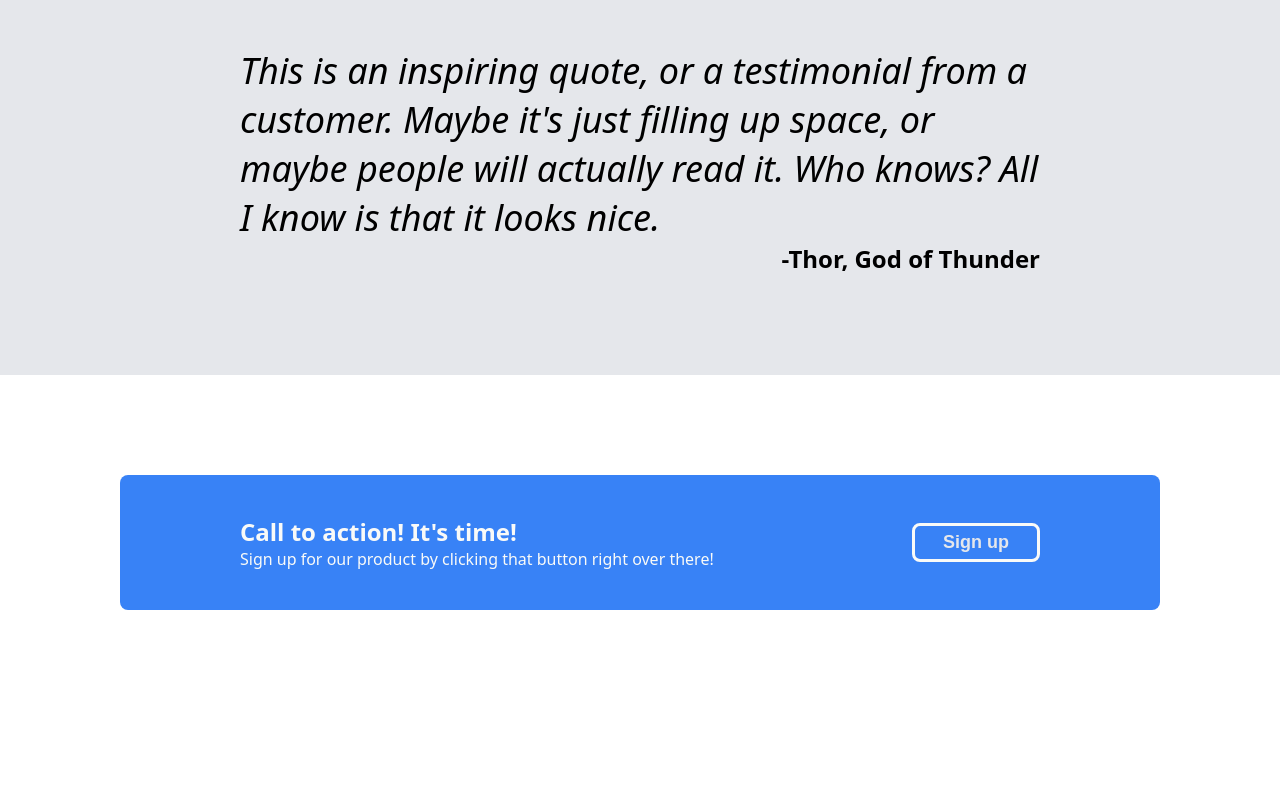
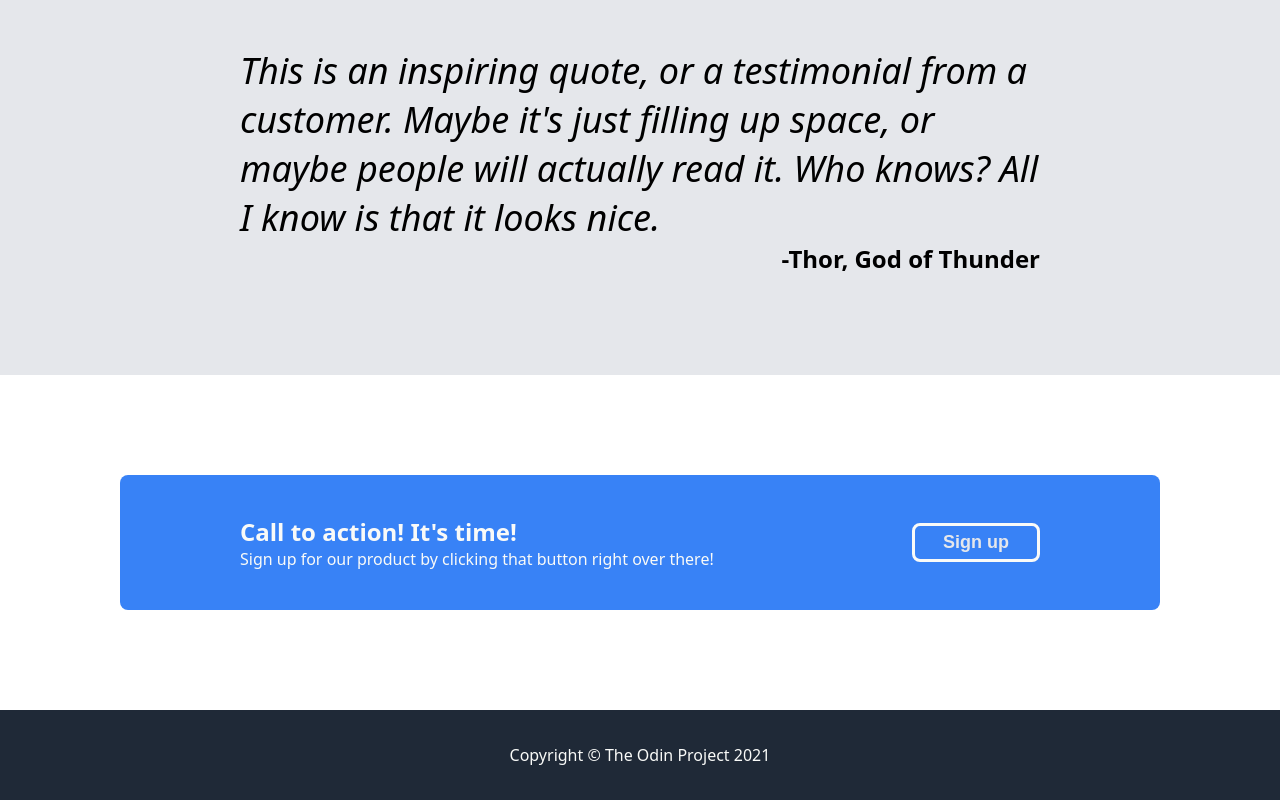
Before and after one commit to DragonCoder17/landing-page, a plain HTML site: page index.html in a window 1280 px wide. Shown: the part 1006-1806 px from the top of the page. Before the commit the page ends 1716 px from the top, so only its background shows below. Drawn offline with Linux system fonts and the light colour scheme.

Commit message:
Edit index.html and styles.css

```diff
--- a/index.html
+++ b/index.html
@@ -77,5 +77,8 @@
             <button class="button action-button">Sign up</button>
         </div>
     </div>
+    <div class="footer">
+        Copyright © The Odin Project 2021
+    </div>
 </body>
 </html>
--- a/styles.css
+++ b/styles.css
@@ -190,3 +190,12 @@ h1 {
     border: #f9faf8;
     border-style: solid;
 }
+
+.footer {
+    background-color: #1f2937;
+    height: 90px;
+    color: #f9faf8;
+    display: flex;
+    align-items: center;
+    justify-content: center;
+}
```
